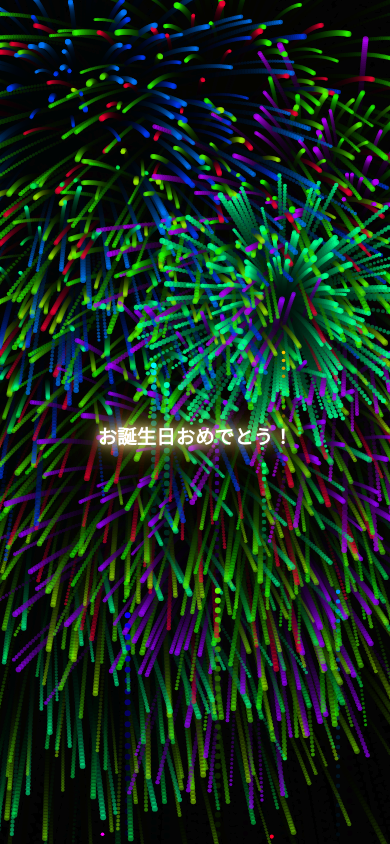
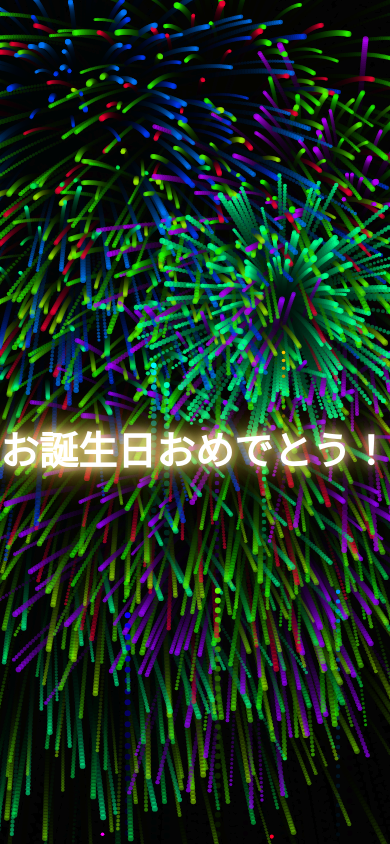
Before and after one commit to Zilcon/thankyou, a plain HTML site: page index.html in a window 390 px wide. Drawn offline with Linux system fonts and the light colour scheme.

Commit message:
Update style.css

```diff
--- a/style.css
+++ b/style.css
@@ -22,7 +22,8 @@ body {
     transform: translate(-50%, -50%); /* 上下左右中央に配置 */
 
     color: #fff;
-    font-size: 5vw; /* 画面サイズに応じて文字サイズを調整 */
+    /* PCでの基本フォントサイズ */
+    font-size: 5vw;
     text-align: center;
     white-space: nowrap; /* 文字が折り返さないようにする */
 
@@ -39,3 +40,12 @@ body {
     pointer-events: none;
     z-index: 10;
 }
+
+/* ★★★ スマートフォン向けの調整 (ここから追加) ★★★ */
+/* 画面幅が768px以下のデバイス（タブレットやスマホ）に適用 */
+@media screen and (max-width: 768px) {
+    .message {
+        /* スマホでは画面幅に対する文字の比率を大きくして見やすくする */
+        font-size: 10vw;
+    }
+}
```
